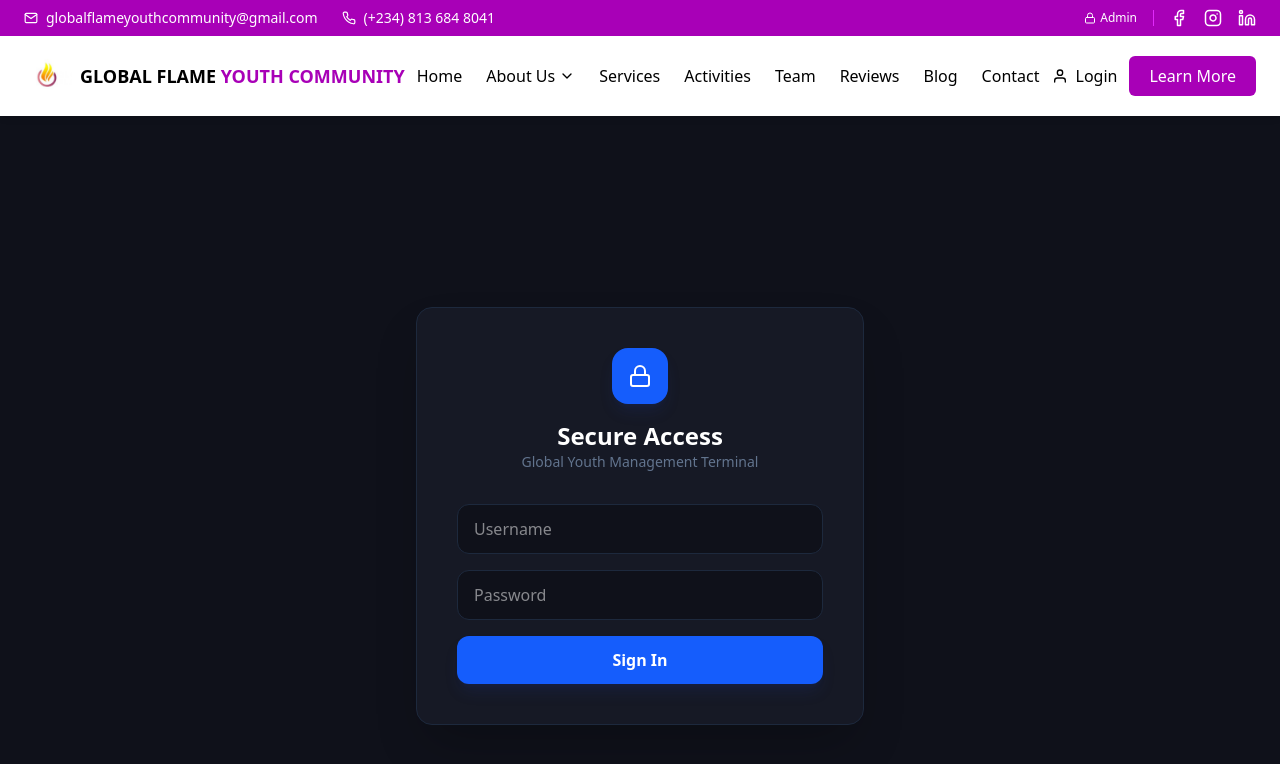
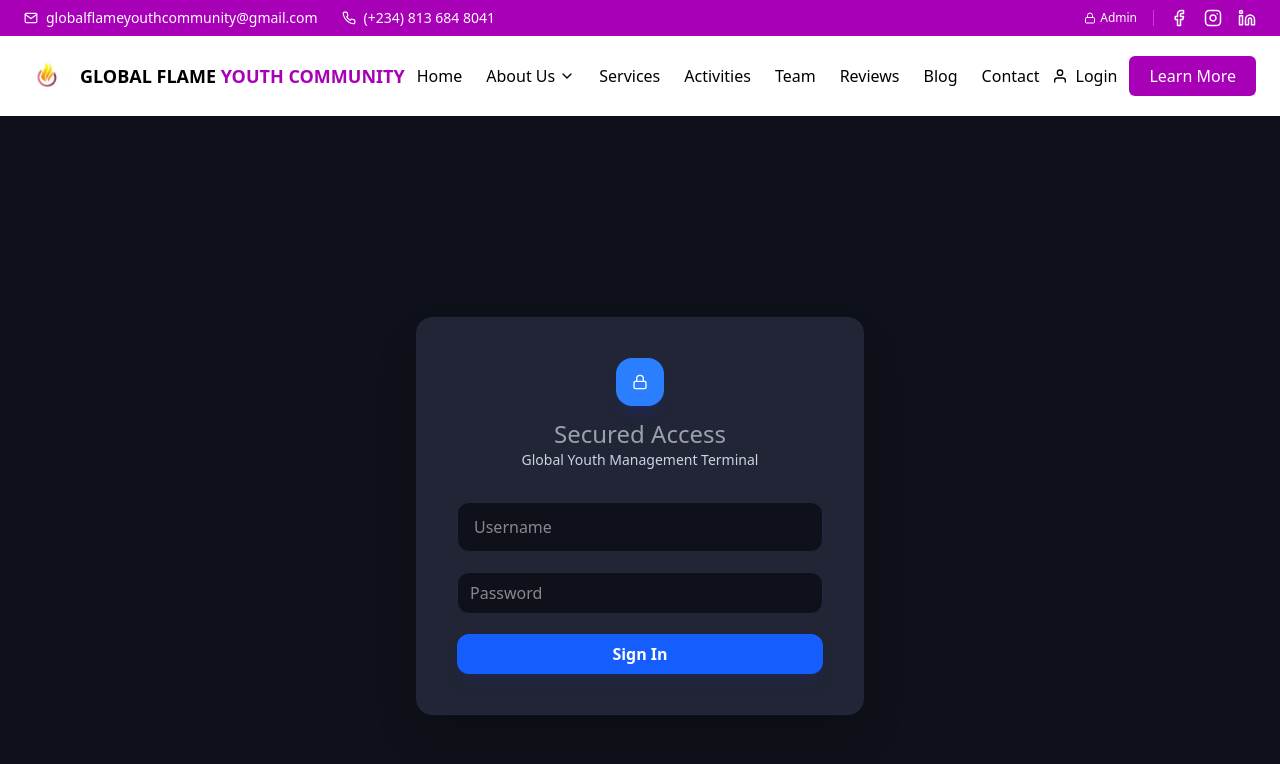
Before and after one commit to Hyelzira/global-flames, a React (Vite) app: page /admin in a window 1280 px wide. Shown: the top 764 px of the page. Built offline with nearby package versions, Linux system fonts and the light colour scheme.

Commit message:
src/pages/AdminPage.tsx and src/pages/AdminPage.tsx

```diff
--- a/src/pages/AdminPage.tsx
+++ b/src/pages/AdminPage.tsx
@@ -6,9 +6,9 @@ import UserPage from "./UserPage";
 
 // Mock Data for the animated chart
 const accessData = [
-  { name: 'Mon', visits: 400 }, { name: 'Tue', visits: 520 },
-  { name: 'Wed', visits: 480 }, { name: 'Thu', visits: 700 },
-  { name: 'Fri', visits: 610 }, { name: 'Sat', visits: 850 },
+  { name: 'Mon', visits: 1100 }, { name: 'Tue', visits: 520 },
+  { name: 'Wed', visits: 880 }, { name: 'Thu', visits: 700 },
+  { name: 'Fri', visits: 610 }, { name: 'Sat', visits: 900 },
   { name: 'Sun', visits: 720 },
 ];
 
@@ -50,7 +50,7 @@ const LogPage = ({ onBack, searchQuery }: { onBack: () => void; searchQuery: str
           <div key={user.id} onClick={() => setSelectedUser(user)} className="group cursor-pointer bg-[#161925] border border-slate-800 p-5 rounded-xl hover:border-blue-500/50 transition-all">
             <div className="flex justify-between items-start mb-3">
               <div className="p-2 bg-slate-800 rounded-lg group-hover:bg-blue-600 transition-colors">
-                <UserIcon size={16} className="text-slate-300" />
+                <UserIcon size={15} className="text-slate-300" />
               </div>
               <span className={`text-[10px] font-bold px-2 py-1 rounded ${user.role === "Admin" ? "bg-blue-600 text-white" : "bg-slate-800 text-slate-400"}`}>
                 {user.role}
@@ -75,14 +75,14 @@ const AdminPage = () => {
   const [isAuthenticated, setIsAuthenticated] = useState(false);
   const [username, setUsername] = useState("");
   const [password, setPassword] = useState("");
-  const [error, setError] = useState("");
+  const [, setError] = useState("");
   const [activeTab, setActiveTab] = useState("Dashboard");
   const [isSidebarOpen, setIsSidebarOpen] = useState(false);
   const [searchQuery, setSearchQuery] = useState("");
 
   const handleLogin = (e: React.FormEvent) => {
     e.preventDefault();
-    if (username === "admin" && password === "admin123") {
+    if (username === "hyelzira" && password === "zira321") {
       setIsAuthenticated(true);
       setError("");
     } else {
@@ -93,18 +93,18 @@ const AdminPage = () => {
   if (!isAuthenticated) {
     return (
       <div className="min-h-screen flex items-center justify-center bg-[#0f111a] px-4 font-sans">
-        <form onSubmit={handleLogin} className="bg-[#161925] p-10 rounded-2xl shadow-2xl w-full max-w-md border border-slate-800">
+        <form onSubmit={handleLogin} className="bg-[#212535] p-10 rounded-2xl shadow-2xl w-full max-w-md border border-slate-800">
           <div className="flex flex-col items-center mb-8">
-            <div className="bg-blue-600 p-4 rounded-2xl mb-4 shadow-lg shadow-blue-900/20">
-              <FiLock className="text-2xl text-white" />
+            <div className="bg-blue-500 p-4 rounded-2xl mb-3 shadow-lg shadow-blue-800/20">
+              <FiLock className="text-1xl text-white" />
             </div>
-            <h1 className="text-white text-2xl font-bold">Secure Access</h1>
-            <p className="text-slate-500 text-sm">Global Youth Management Terminal</p>
+            <h1 className="text-gray-400 text-2xl font-medium">Secured Access</h1>
+            <p className="text-slate-300 text-sm">Global Youth Management Terminal</p>
           </div>
-          <div className="space-y-4">
+          <div className="space-y-5">
             <input type="text" value={username} onChange={(e) => setUsername(e.target.value)} className="w-full bg-[#0f111a] border border-slate-800 rounded-xl px-4 py-3 text-white focus:border-blue-500 transition-all outline-none" placeholder="Username" />
-            <input type="password" value={password} onChange={(e) => setPassword(e.target.value)} className="w-full bg-[#0f111a] border border-slate-800 rounded-xl px-4 py-3 text-white focus:border-blue-500 transition-all outline-none" placeholder="Password" />
-            <button type="submit" className="w-full bg-blue-600 hover:bg-blue-700 text-white py-3 rounded-xl font-bold shadow-lg shadow-blue-900/20 transition-all">Sign In</button>
+            <input type="password" value={password} onChange={(e) => setPassword(e.target.value)} className="w-full bg-[#0f111a] border border-slate-800 rounded-xl px-3 py-2 text-white focus:border-blue-500 transition-all outline-none" placeholder="Password" />
+            <button type="submit" className="w-full bg-blue-600 hover:bg-blue-800 text-white py-2 rounded-xl font-bold shadow-lg shadow-blue-900/20 transition-all">Sign In</button>
           </div>
         </form>
       </div>
@@ -118,10 +118,10 @@ const AdminPage = () => {
           <div className="space-y-8 animate-in fade-in duration-700">
             {/* Professional Stats Grid */}
             <div className="grid grid-cols-1 sm:grid-cols-2 lg:grid-cols-4 gap-6">
-              <StatCard label="Live Traffic" value="482" trend="+12%" up={true} />
-              <StatCard label="Monthly Reach" value="9,284" trend="+18%" up={true} />
-              <StatCard label="User Base" value="1,947" trend="+8%" up={true} />
-              <StatCard label="System Latency" value="36ms" trend="-3%" up={false} />
+              <StatCard label="Live Traffic" value="582" trend="+52%" up={true} />
+              <StatCard label="Monthly Reach" value="19,284" trend="+48%" up={true} />
+              <StatCard label="User Base" value="4,947" trend="+28%" up={true} />
+              <StatCard label="System Latency" value="36ms" trend="-13%" up={false} />
             </div>
 
             <div className="grid grid-cols-1 lg:grid-cols-3 gap-8">
@@ -183,17 +183,17 @@ const AdminPage = () => {
       {/* Sidebar */}
       <aside className={`fixed lg:static inset-y-0 left-0 z-50 w-64 bg-[#161925] border-r border-slate-800 p-6 transition-transform duration-300 ${isSidebarOpen ? "translate-x-0" : "-translate-x-full lg:translate-x-0"} flex flex-col`}>
         <div className="flex items-center gap-3 mb-10">
-          <div className="w-8 h-8 bg-blue-600 rounded flex items-center justify-center shadow-lg shadow-blue-900/20">
-            <ShieldCheck size={18} className="text-white" />
+          <div className="w-6 h-6 bg-blue-500 rounded flex items-center justify-center shadow-lg shadow-blue-900/20">
+            <ShieldCheck size={15} className="text-white" />
           </div>
           <span className="font-bold tracking-tight text-white uppercase text-sm">Core Admin</span>
         </div>
 
         <nav className="space-y-1 flex-1">
-          <SidebarItem icon={<LayoutDashboard size={18} />} label="Overview" active={activeTab === "Dashboard"} onClick={() => {setActiveTab("Dashboard"); setIsSidebarOpen(false);}} />
-          <SidebarItem icon={<UsersIcon size={18} />} label="Directory" active={activeTab === "Users"} onClick={() => {setActiveTab("Users"); setIsSidebarOpen(false);}} />
-          <SidebarItem icon={<Database size={18} />} label="System Logs" active={activeTab === "Logs"} onClick={() => {setActiveTab("Logs"); setIsSidebarOpen(false);}} />
-          <SidebarItem icon={<Settings size={18} />} label="Settings" active={activeTab === "Settings"} onClick={() => setActiveTab("Settings")} />
+          <SidebarItem icon={<LayoutDashboard size={15} />} label="Overview" active={activeTab === "Dashboard"} onClick={() => {setActiveTab("Dashboard"); setIsSidebarOpen(false);}} />
+          <SidebarItem icon={<UsersIcon size={15} />} label="Directory" active={activeTab === "Users"} onClick={() => {setActiveTab("Users"); setIsSidebarOpen(false);}} />
+          <SidebarItem icon={<Database size={15} />} label="System Logs" active={activeTab === "Logs"} onClick={() => {setActiveTab("Logs"); setIsSidebarOpen(false);}} />
+          <SidebarItem icon={<Settings size={15} />} label="Settings" active={activeTab === "Settings"} onClick={() => setActiveTab("Settings")} />
         </nav>
 
         <button onClick={() => setIsAuthenticated(false)} className="mt-auto flex items-center gap-3 text-slate-500 hover:text-white transition-colors pb-2 px-4">
@@ -209,9 +209,9 @@ const AdminPage = () => {
             <h2 className="text-lg font-bold text-white">{activeTab}</h2>
           </div>
           <button className="lg:hidden p-2 bg-slate-800 rounded-lg" onClick={() => setIsSidebarOpen(true)}>
-            <FiMenu size={20} />
+            <FiMenu size={16} />
           </button>
-
+          ;
           <div className="flex items-center gap-6">
             <div className="relative lg:block hidden">
               <FiSearch className="absolute left-3 top-1/2 -translate-y-1/2 text-slate-500" />
@@ -221,7 +221,7 @@ const AdminPage = () => {
             <div className="flex items-center gap-3 pl-4 border-l border-slate-800">
               <div className="text-right lg:block hidden">
                 <p className="text-xs font-bold text-white leading-none">Hyelzira</p>
-                <p className="text-[10px] text-slate-500">Super Admin</p>
+                <p className="text-[10px] text-slate-500">Head Admin</p>
               </div>
               <div className="w-8 h-8 rounded-full bg-blue-600/20 border border-blue-500/30"></div>
             </div>
```
